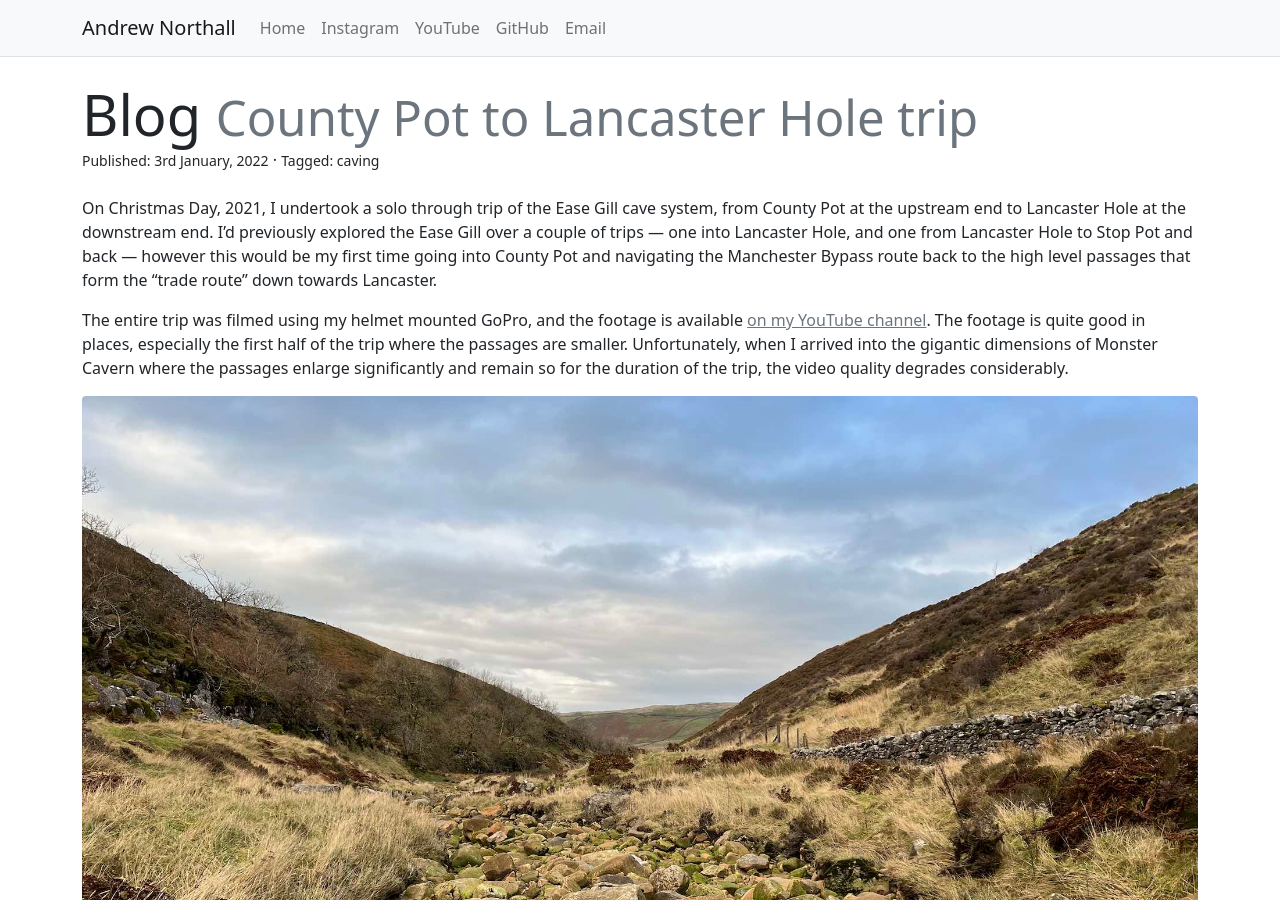
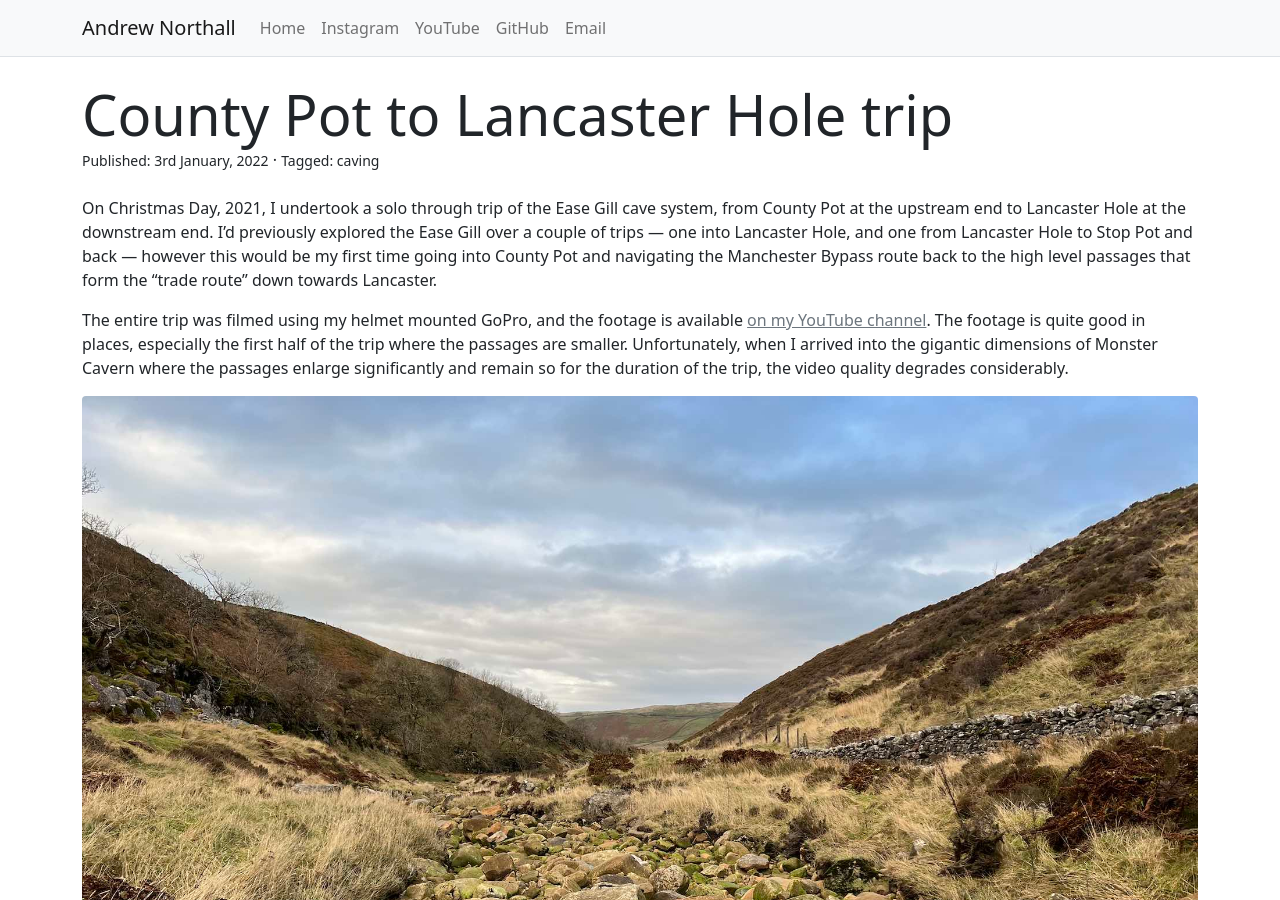
Before and after one commit to anorthall/northall.me.uk, a Jekyll site: the page built from www/_posts/2022-01-03-county-pot-to-lancaster.md, in a window 1280 px wide and 900 px high. Built offline with Jekyll 4.4.1, drawn with Linux system fonts in a browser that asks for light colours.

Commit message:
Remove 'Blog' from header of blog posts

```diff
--- a/www/_layouts/post.html
+++ b/www/_layouts/post.html
@@ -3,7 +3,7 @@ layout: default
 ---
 
 <h1 class="mb-0 display-4">
-    Blog <small class="text-muted">{{ page.title }}</small>
+    {{ page.title }}
 </h1>
 <small class="fw-light mt-0">Published: {{ page.pub_date }}</small>
 
```
